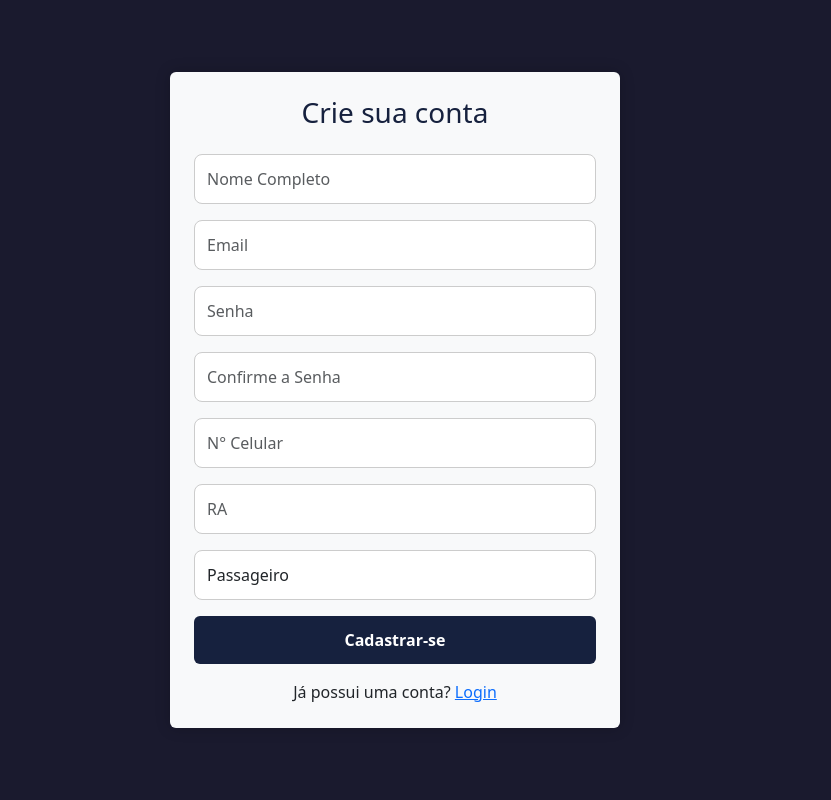
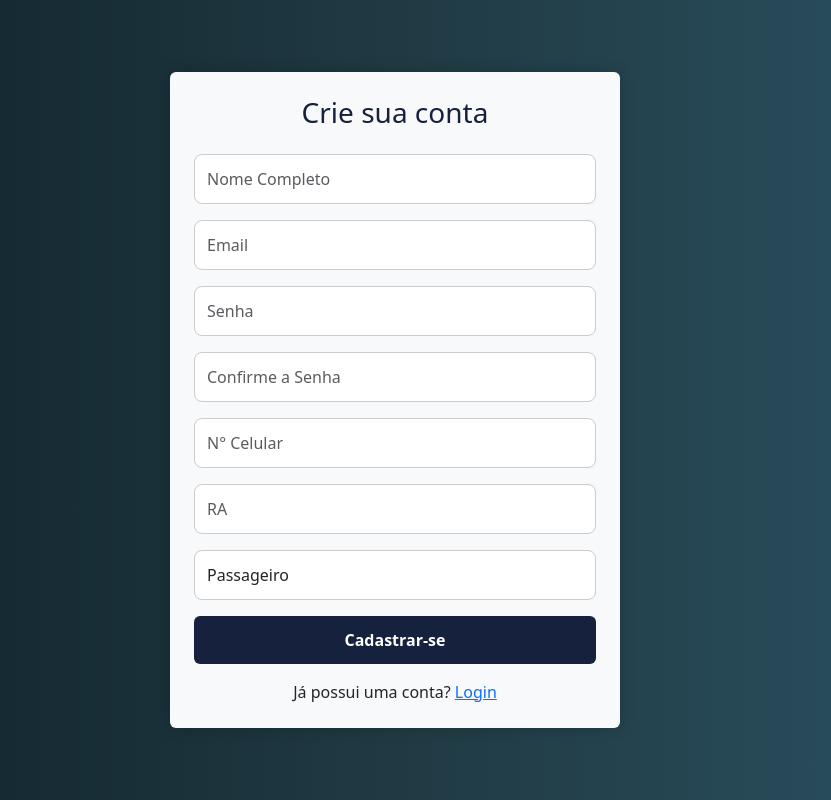
Before and after one commit to danirso/Unirides, a React (Create React App) app in the folder frontend/: page /signup in a window 1280 px wide. Shown: the whole page, without its empty margins (245-1076 px from the left). Built offline with nearby package versions, Linux system fonts and the light colour scheme.

Commit message:
arrumando a cor

```diff
--- a/frontend/src/Signup.js
+++ b/frontend/src/Signup.js
@@ -84,13 +84,11 @@ function Signup() {
 
   return (
     <div
-      className="d-flex justify-content-center align-items-center"
-      style={{
-        minHeight: "100vh",  // Garante que o container sempre ocupe no mínimo 100% da altura da tela
-        backgroundColor: "#1A1A2E",
-        padding: "20px",
-      }}
-    >
+    className="d-flex justify-content-center align-items-center vh-100"
+    style={{
+      background: "linear-gradient(to right, #0f2027, #203a43, #2c5364)",
+    }}
+  >
       <div className="form-container bg-light p-4 rounded" style={formContainerStyle}>
         <h3 className="text-center mb-4" style={{ color: "#16213E" }}>Crie sua conta</h3>
 
```
Also changed, not shown: 2 other files (tests, documents, lock files or other folders).
